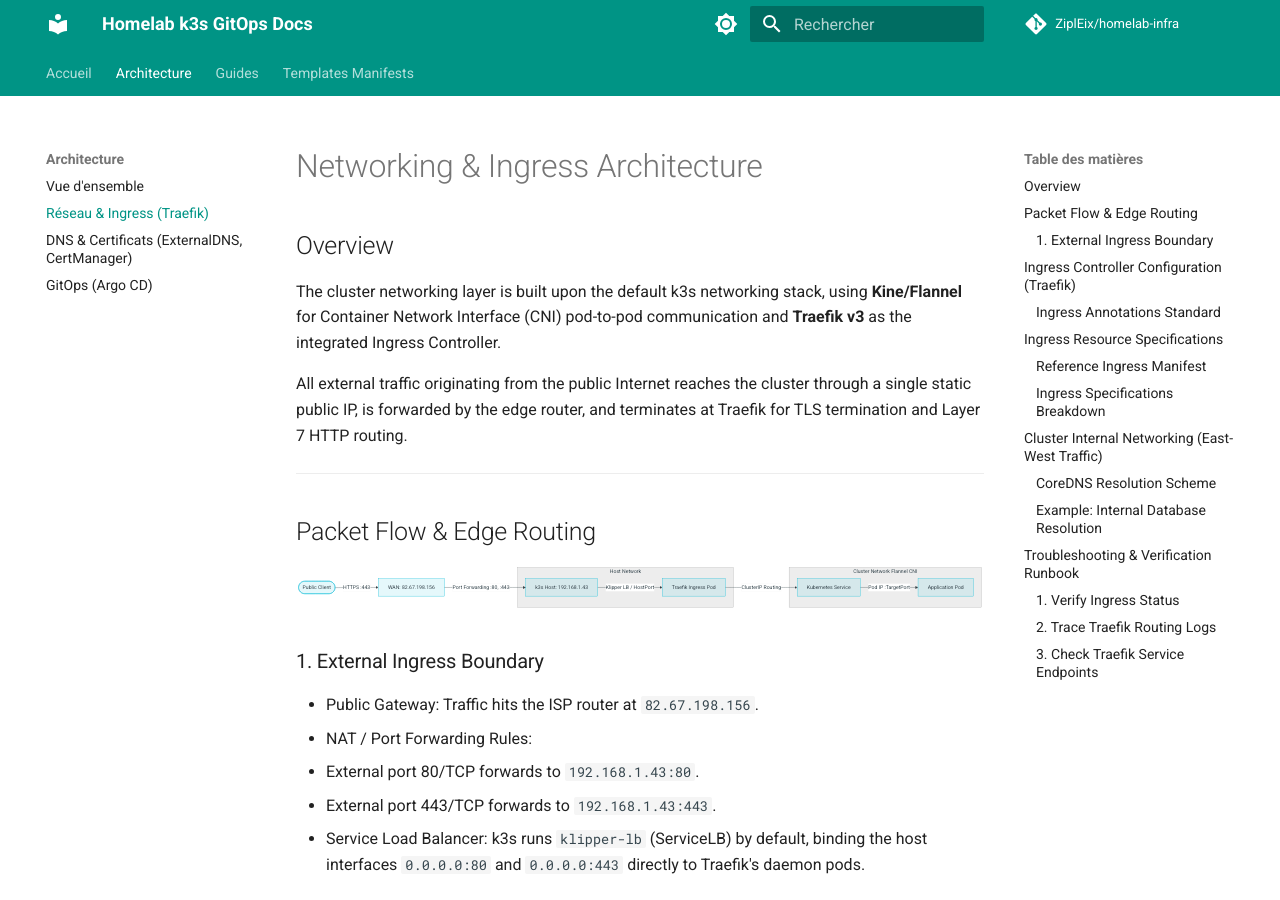
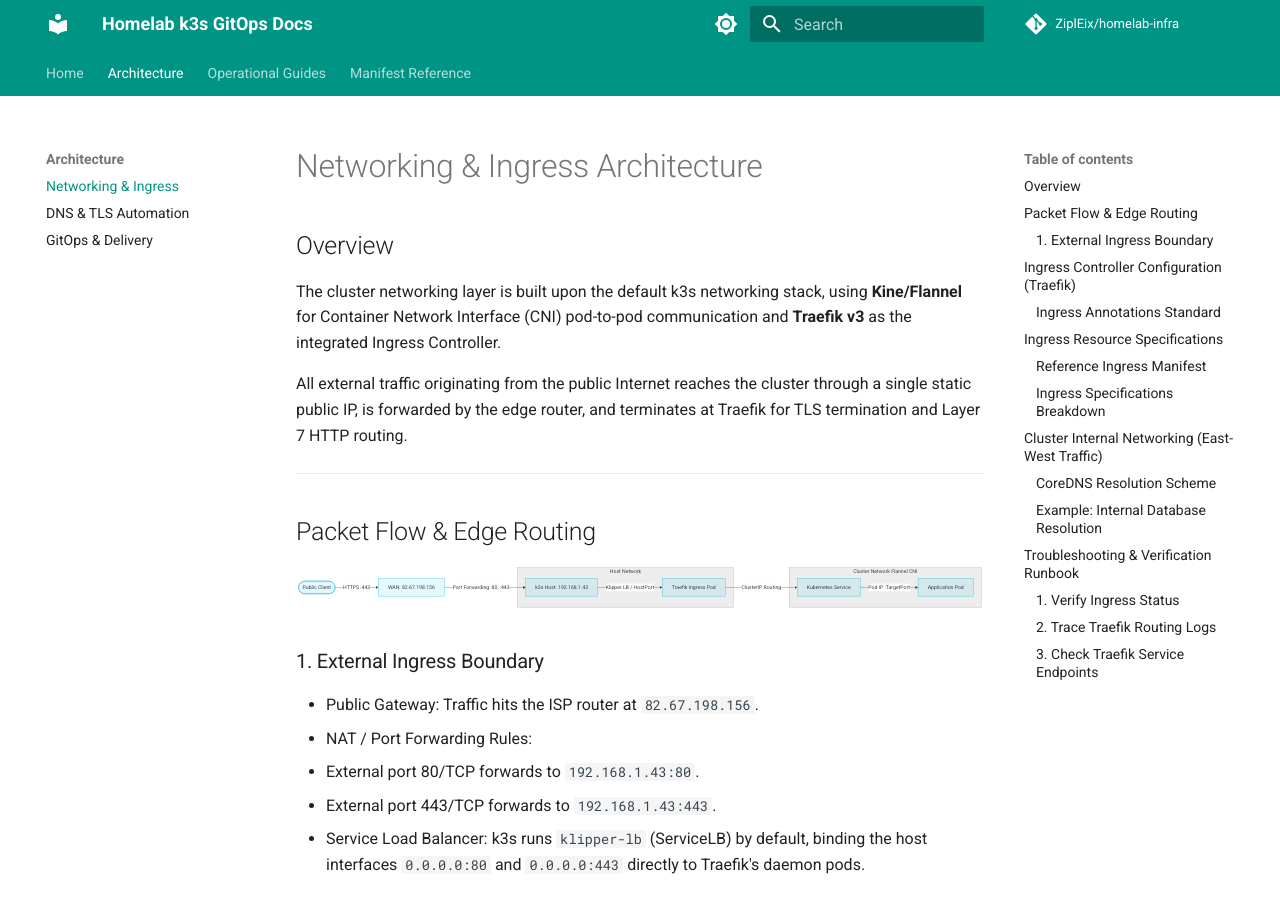
Before and after one commit to ZiplEix/homelab-infra, an MkDocs documentation site: the page built from docs/architecture/networking.md, in a window 1280 px wide and 900 px high. Built offline with MkDocs 1.6.1 and Material for MkDocs 9.7.7, drawn with Linux system fonts in a browser that asks for light colours; comment, search, counter and statistics services are not loaded.

Commit message:
doc: update doc

```diff
--- a/mkdocs.yml
+++ b/mkdocs.yml
@@ -1,12 +1,12 @@
 site_name: Homelab k3s GitOps Docs
-site_description: Documentation d'architecture, déploiement et guides pour le cluster k3s
+site_description: Architectural documentation, deployment guides, and manifests for the k3s cluster
 site_author: Baptiste
 repo_url: https://github.com/ZiplEix/homelab-infra
 repo_name: ZiplEix/homelab-infra
 
 theme:
   name: material
-  language: fr
+  language: en
   palette:
     - media: "(prefers-color-scheme: dark)"
       scheme: slate
@@ -14,14 +14,14 @@
       accent: cyan
       toggle:
         icon: material/brightness-4
-        name: Passer au mode clair
+        name: Switch to light mode
     - media: "(prefers-color-scheme: light)"
       scheme: default
       primary: teal
       accent: cyan
       toggle:
         icon: material/brightness-7
-        name: Passer au mode sombre
+        name: Switch to dark mode
   features:
     - navigation.tabs
     - navigation.sections
@@ -52,16 +52,15 @@
       permalink: true
 
 nav:
-  - Accueil: index.md
+  - Home: index.md
   - Architecture:
-      - Vue d'ensemble: architecture/overview.md
-      - Réseau & Ingress (Traefik): architecture/networking.md
-      - DNS & Certificats (ExternalDNS, CertManager): architecture/dns-tls.md
-      - GitOps (Argo CD): architecture/gitops.md
-  - Guides:
-      - Gestion des Secrets (SealedSecrets): guides/secrets.md
-      - Déployer un Nouveau Service: guides/new-service.md
-      - Base de données PostgreSQL & PVC: guides/database.md
-  - Templates Manifests:
-      - Microservice Standard: templates/standard-app.md
-      - StatefulSet BDD: templates/database-app.md
+      - Networking & Ingress: architecture/networking.md
+      - DNS & TLS Automation: architecture/dns-tls.md
+      - GitOps & Delivery: architecture/gitops.md
+  - Operational Guides:
+      - Secret Encryption Runbook: guides/secrets.md
+      - Service Onboarding Guide: guides/new-service.md
+      - Stateful Workloads & Backups: guides/database.md
+  - Manifest Reference:
+      - Standard Application Manifest: templates/standard-app.md
+      - StatefulSet Manifest: templates/database-app.md
```
